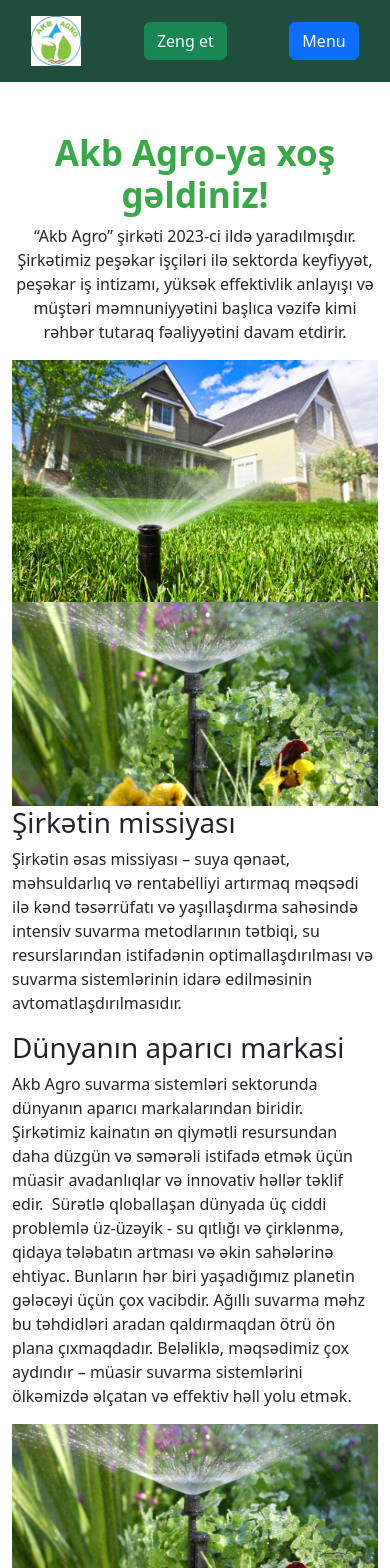
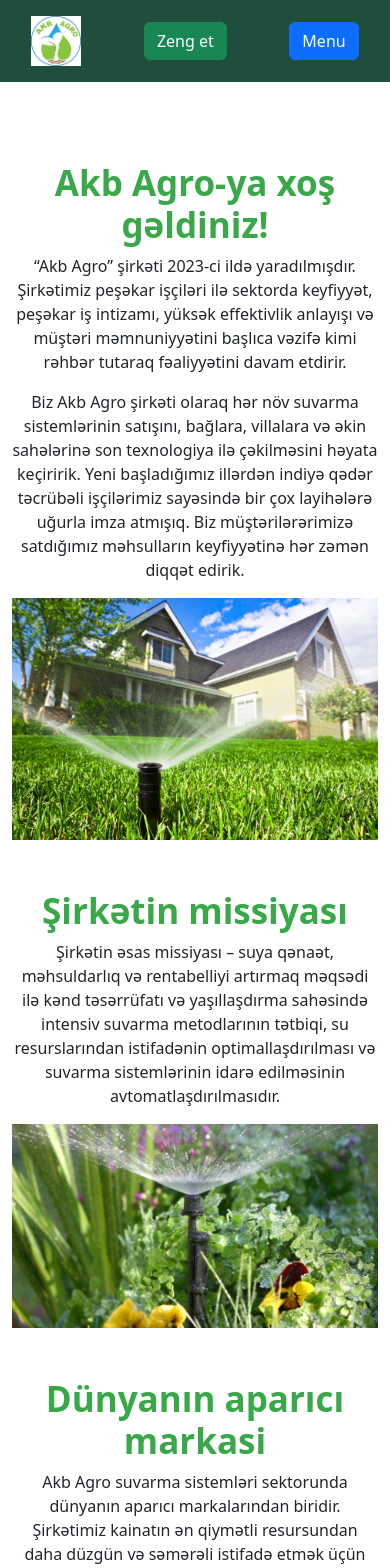
Before and after one commit to Farid0558475484/Akbagro.az-next.js, a Next.js app: page /about-us in a window 390 px wide. Shown: the top 1568 px of the page. Built offline with nearby package versions, Linux system fonts and the light colour scheme.

Commit message:
feat:order 1-2 and contact

```diff
--- a/components/About.tsx
+++ b/components/About.tsx
@@ -6,7 +6,7 @@
 function About() {
   return (
     <>
-      <Container>
+      <Container className={s.aboutMain}>
         <Row>
           <Col md="6">
             <div className={s.content}>
@@ -17,6 +17,14 @@
                 peşəkar işçiləri ilə sektorda keyfiyyət, peşəkar iş intizamı,
                 yüksək effektivlik anlayışı və müştəri məmnuniyyətini başlıca
                 vəzifə kimi rəhbər tutaraq fəaliyyətini davam etdirir.
+              </p>
+              <p className={s.text}>
+                Biz Akb Agro şirkəti olaraq hər növ suvarma sistemlərinin
+                satışını, bağlara, villalara və əkin sahələrinə son texnologiya
+                ilə çəkilməsini həyata keçiririk. Yeni başladığımız illərdən
+                indiyə qədər təcrübəli işçilərimiz sayəsində bir çox layihələrə
+                uğurla imza atmışıq. Biz müştərilərərimizə satdığımız
+                məhsulların keyfiyyətinə hər zəmən diqqət edirik.
               </p>
             </div>
           </Col>
@@ -33,7 +41,7 @@
           </Col>
         </Row>
         <Row>
-          <Col md="6">
+          <Col md="6" className={s.order2}>
             <Image
               src="/img6.jpeg"
               alt="Logo"
@@ -43,10 +51,10 @@
               objectFit="cover"
             />
           </Col>
-          <Col md="6">
-            <h1>Şirkətin missiyası</h1>
+          <Col md="6" className={s.order1}>
+            <h1 className={s.title}>Şirkətin missiyası</h1>
 
-            <p>
+            <p className={s.text}>
               Şirkətin əsas missiyası – suya qənaət, məhsuldarlıq və
               rentabelliyi artırmaq məqsədi ilə kənd təsərrüfatı və
               yaşıllaşdırma sahəsində intensiv suvarma metodlarının tətbiqi, su
@@ -57,9 +65,9 @@
         </Row>
         <Row>
           <Col md="6">
-            <h1>Dünyanın aparıcı markasi</h1>
+            <h1 className={s.title}>Dünyanın aparıcı markasi</h1>
 
-            <p>
+            <p className={s.text}>
               Akb Agro suvarma sistemləri sektorunda dünyanın aparıcı
               markalarından biridir. Şirkətimiz kainatın ən qiymətli resursundan
               daha düzgün və səmərəli istifadə etmək üçün müasir avadanlıqlar və
@@ -85,7 +93,7 @@
           </Col>
         </Row>
         <Row>
-          <Col md="6">
+          <Col md="6" className={s.order2}>
             <Image
               src="/img8.webp"
               alt="Logo"
@@ -95,10 +103,10 @@
               objectFit="cover"
             />
           </Col>
-          <Col md="6">
-            <h1>Bizə müraciət</h1>
+          <Col md="6" className={s.order1}>
+            <h1 className={s.title}>Bizə müraciət</h1>
 
-            <p>
+            <p className={s.text}>
               Bizə müraciət etməklə keyfiyyətli məhsulu və sərfəli qiyməti bir
               ünvanda tapmış olacaqsınız. Dünyanın tanınmış şirkətlərinin
               istehsalı olan ən müasir avadanlıqlar təsərrüfat xərclərinizin
--- a/styles/About.module.scss
+++ b/styles/About.module.scss
@@ -15,3 +15,25 @@
   flex-direction: column;
   align-items: center;
 }
+
+@media screen and (max-width: 768px) {
+  .order1 {
+    order: 1;
+  }
+
+  .order2 {
+    order: 2;
+  }
+}
+
+.aboutMain {
+  margin-top: 100px;
+  margin-bottom: 100px;
+}
+
+@media screen and (max-width: 768px) {
+  .aboutMain {
+    margin-top: 30px;
+    margin-bottom: 30px;
+  }
+}
```
Also changed, not shown: pages/contact/index.js (deleted, +0 -8 lines), pages/contact/index.tsx (added, +24 -0 lines), public/img9.jpeg (added).
